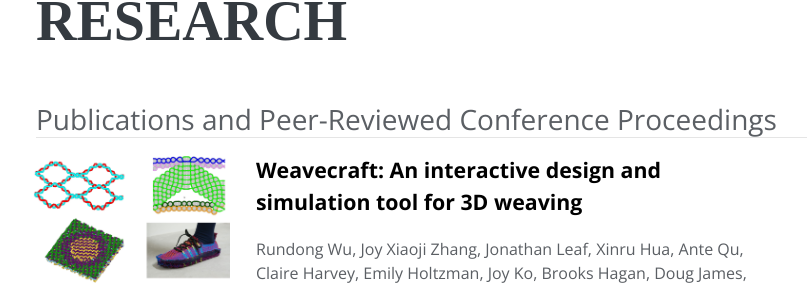
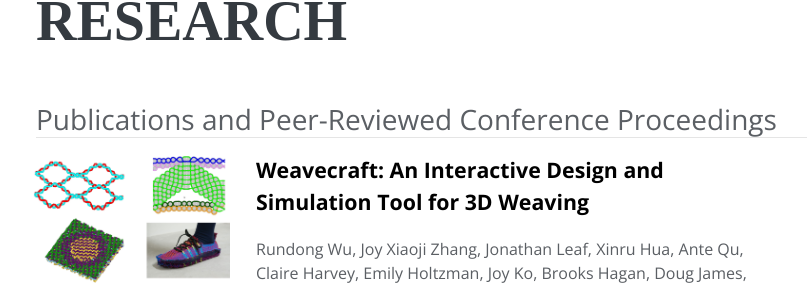
Before and after one commit to antequ/antequ.github.io, a plain HTML site: page index.html in a window 1280 px wide. Shown: the part 860-1145 px from the top of the page, without its empty margins (284-1091 px from the left). Drawn offline with nearby package versions, Linux system fonts and the light colour scheme; a web font is replaced by a local one.

Commit message:
capitalization weavecraft

```diff
--- a/index.html
+++ b/index.html
@@ -133,7 +133,7 @@ document.getElementById("emailhere").innerHTML = 'ant' + 'eq' + 'u@c' + 's.sta'
                <img class="pubImg img-responsive" src="assets/projects/weavecraft/weavecraft.jpg"/>
           </div>
           <div class="col-sm-7">
-              <div class="pub-title">Weavecraft: An interactive design and simulation tool for 3D weaving</div>
+              <div class="pub-title">Weavecraft: An Interactive Design and Simulation Tool for 3D Weaving</div>
               <div class="authors">Rundong Wu, Joy Xiaoji Zhang, Jonathan Leaf, Xinru Hua, Ante Qu, Claire Harvey, Emily Holtzman, Joy Ko, Brooks Hagan, Doug James, François Guimbretière, and Steve Marschner</div>
               <div class="venue-info">2020, <i>ACM Transactions on Graphics (SIGGRAPH Asia 2020)</i></div>
               <button type="button" class="btn btn-default btn-margin" data-toggle="collapse" data-target="#weavecraftAbstract">Abstract</button>
```
